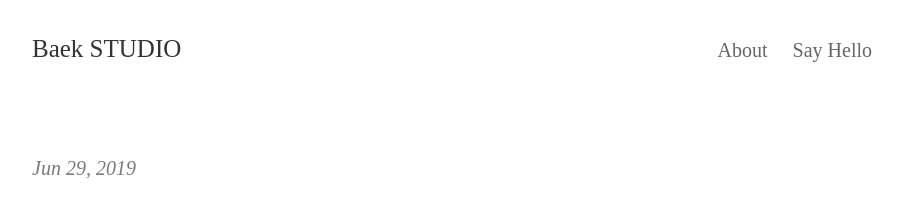
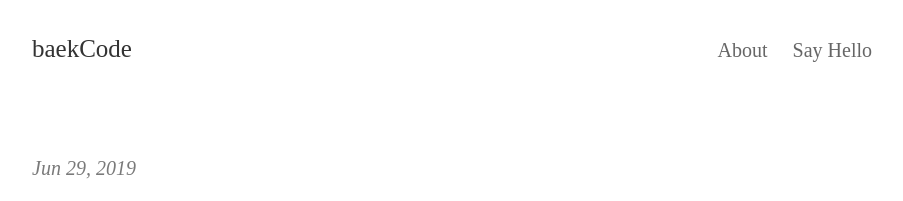
Before and after one commit to 77unny/blog, a Jekyll site: the page built from index.html, in a window 1280 px wide. Shown: the top 201 px of the page, without its empty margins (188-1091 px from the left). Built offline with Jekyll 4.4.1, drawn with Linux system fonts in a browser that asks for light colours; the list of posts is cut into pages by our own code.

Commit message:
config edit

```diff
--- a/_config.yml
+++ b/_config.yml
@@ -1,10 +1,10 @@
 # Site settings
-title:       Baek STUDIO
+title:       baekCode
 email:       sosaer88@gmail.com
 author:      Baek Jueun
 description: "Baek STUDIO blog"
 baseurl:     ""
-url:         "https://baekjueun.github.io"
+url:         "https://baekjueun.github.io/blog"
 date_format: "%b %-d, %Y"
 header_pages:
  - about.md
```
